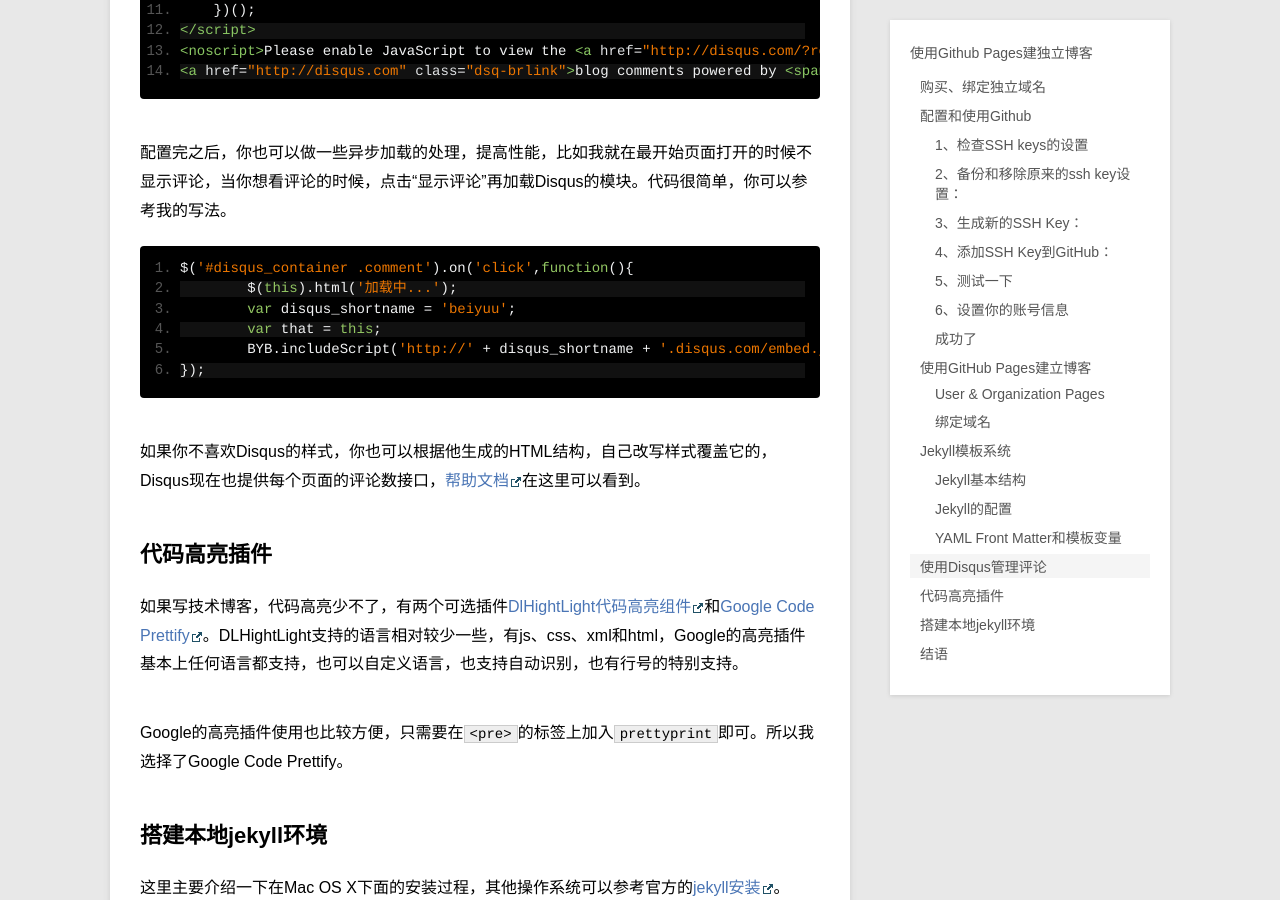
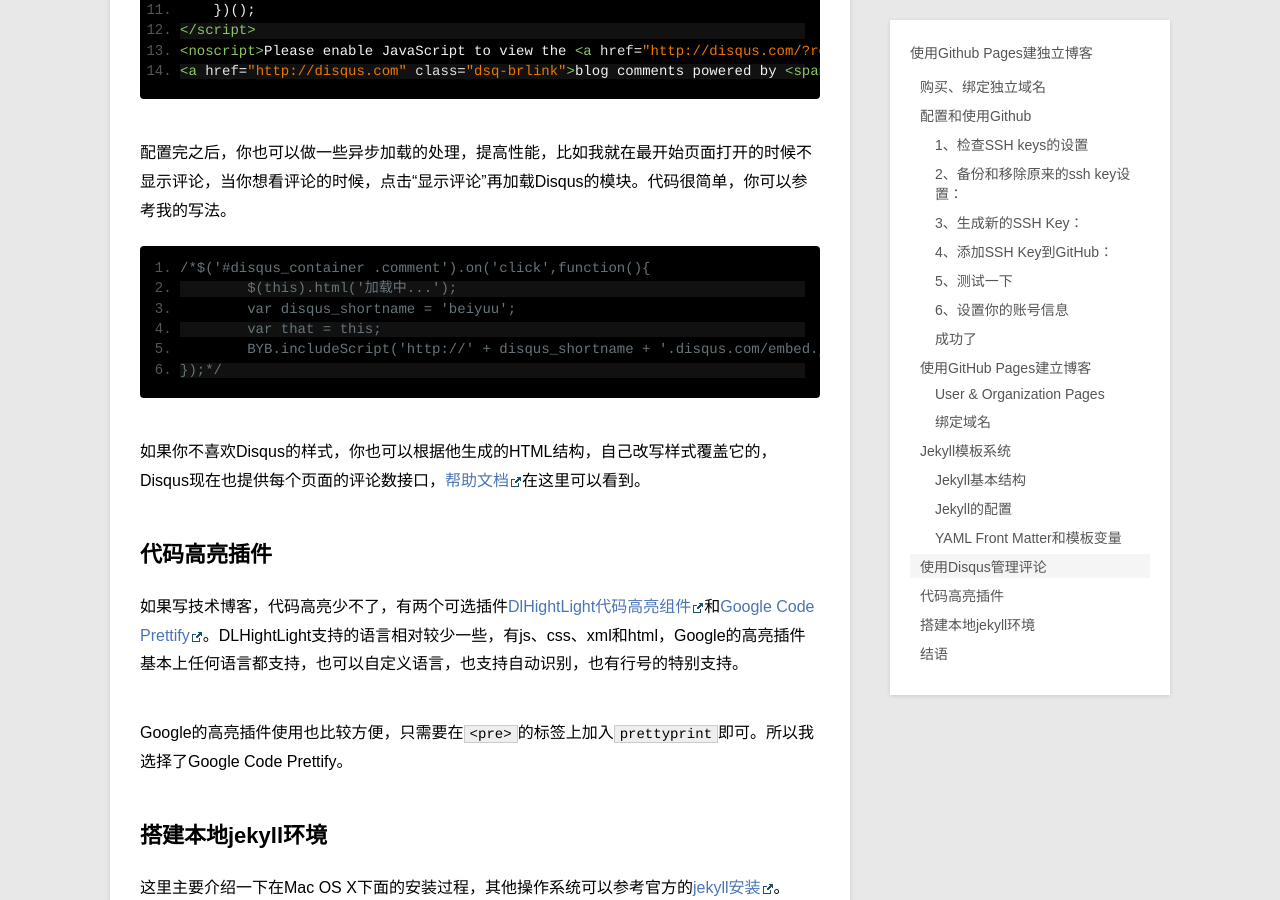
Before and after one commit to siberiawolf/siberiawolf.github.io, a Jekyll site: the page built from _posts/blog/2012-02-22-github-pages.md, in a window 1280 px wide and 900 px high, scrolled down 12575 px. Built offline with Jekyll 4.4.1, drawn with Linux system fonts in a browser that asks for light colours; Markdown is read by kramdown in place of the engine named in the settings; comment, search, counter and statistics services are not loaded; part of the change alters nothing that is shown.

Commit message:
测试一下disqus

```diff
--- a/_layouts/post.html
+++ b/_layouts/post.html
@@ -22,25 +22,35 @@ layout: default
         <div id="disqus_container">
             <div style="margin-bottom:20px" class="right">
                 <script type="text/javascript" charset="utf-8">
-                (function(){
-                  var _w = 86 , _h = 16;
-                  var param = {
-                    url:location.href,
-                    type:'6',
-                    count:'', /**是否显示分享数，1显示(可选)*/
-                    appkey:'', /**您申请的应用appkey,显示分享来源(可选)*/
-                    title:'', /**分享的文字内容(可选，默认为所在页面的title)*/
-                    pic:'', /**分享图片的路径(可选)*/
-                    ralateUid:'1855270953', /**关联用户的UID，分享微博会@该用户(可选)*/
-                    language:'zh_cn', /**设置语言，zh_cn|zh_tw(可选)*/
-                    rnd:new Date().valueOf()
-                  }
-                  var temp = [];
-                  for( var p in param ){
-                    temp.push(p + '=' + encodeURIComponent( param[p] || '' ) )
-                  }
-                  document.write('<iframe allowTransparency="true" frameborder="0" scrolling="no" src="http://hits.sinajs.cn/A1/weiboshare.html?' + temp.join('&') + '" width="'+ _w+'" height="'+_h+'"></iframe>')
-                })()
+                // (function(){
+                //   var _w = 86 , _h = 16;
+                //   var param = {
+                //     url:location.href,
+                //     type:'6',
+                //     count:'', /**是否显示分享数，1显示(可选)*/
+                //     appkey:'', /**您申请的应用appkey,显示分享来源(可选)*/
+                //     title:'', /**分享的文字内容(可选，默认为所在页面的title)*/
+                //     pic:'', /**分享图片的路径(可选)*/
+                //     ralateUid:'1855270953', /**关联用户的UID，分享微博会@该用户(可选)*/
+                //     language:'zh_cn', *设置语言，zh_cn|zh_tw(可选)
+                //     rnd:new Date().valueOf()
+                //   }
+                //   var temp = [];
+                //   for( var p in param ){
+                //     temp.push(p + '=' + encodeURIComponent( param[p] || '' ) )
+                //   }
+                //   document.write('<iframe allowTransparency="true" frameborder="0" scrolling="no" src="http://hits.sinajs.cn/A1/weiboshare.html?' + temp.join('&') + '" width="'+ _w+'" height="'+_h+'"></iframe>')
+                // })()
+
+                /* * * CONFIGURATION VARIABLES: EDIT BEFORE PASTING INTO YOUR WEBPAGE * * */
+                var disqus_shortname = 'siberiawolf'; // required: replace example with your forum shortname
+
+                /* * * DON'T EDIT BELOW THIS LINE * * */
+                (function() {
+                    var dsq = document.createElement('script'); dsq.type = 'text/javascript'; dsq.async = true;
+                    dsq.src = '//' + disqus_shortname + '.disqus.com/embed.js';
+                    (document.getElementsByTagName('head')[0] || document.getElementsByTagName('body')[0]).appendChild(dsq);
+                })();
                 </script>
             </div>
             <a href="#" class="comment" onclick="return false;">点击查看评论</a>
--- a/_posts/blog/2012-02-22-github-pages.md
+++ b/_posts/blog/2012-02-22-github-pages.md
@@ -281,12 +281,12 @@ Jekyll的配置写在_config.yml文件中，可配置项有很多，我们不去
 
 配置完之后，你也可以做一些异步加载的处理，提高性能，比如我就在最开始页面打开的时候不显示评论，当你想看评论的时候，点击“显示评论”再加载Disqus的模块。代码很简单，你可以参考我的写法。
 
-    $('#disqus_container .comment').on('click',function(){
+    /*$('#disqus_container .comment').on('click',function(){
             $(this).html('加载中...');
             var disqus_shortname = 'beiyuu';
             var that = this;
             BYB.includeScript('http://' + disqus_shortname + '.disqus.com/embed.js',function(){$(that).remove()}); //这是一个加载js的函数
-    });
+    });*/
 
 如果你不喜欢Disqus的样式，你也可以根据他生成的HTML结构，自己改写样式覆盖它的，Disqus现在也提供每个页面的评论数接口，[帮助文档][12]在这里可以看到。
 
```
Also changed, not shown: 3 other files.
